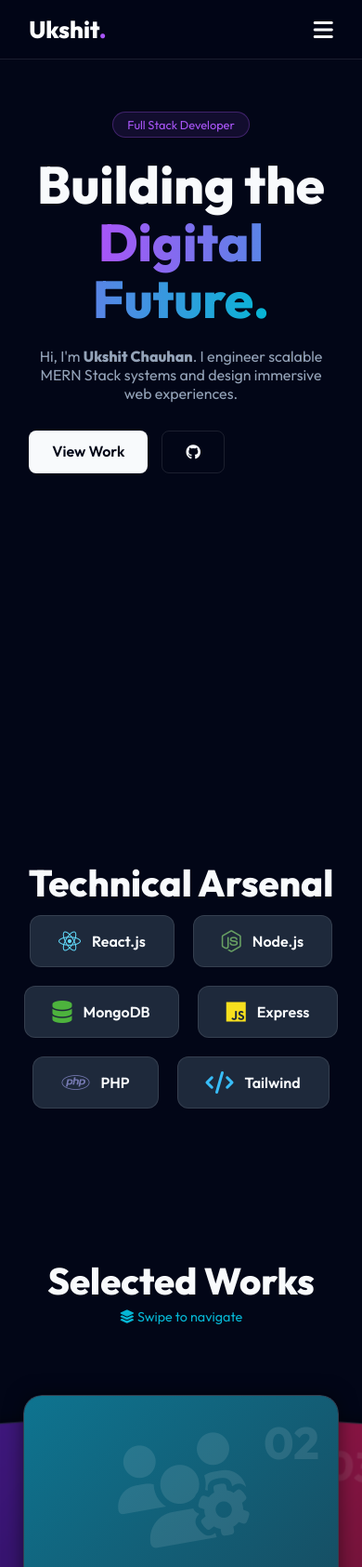
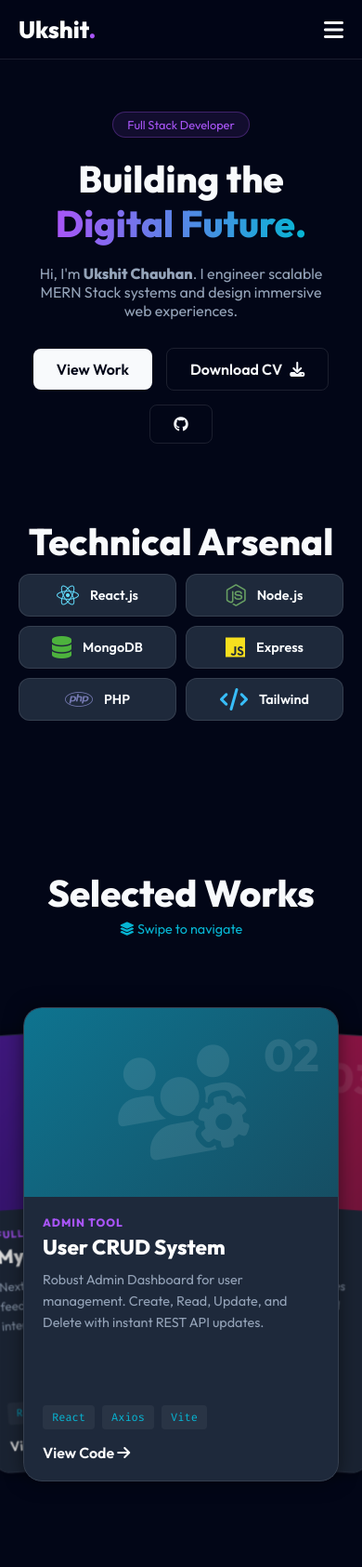
Before and after one commit to ukshitchauhan/Portfolio, a plain HTML site: page index.html in a window 390 px wide. Shown: the top 1685 px of the page at 93% size. Drawn offline with nearby package versions, Linux system fonts and the light colour scheme.

Commit message:
resume update

```diff
--- a/index.html
+++ b/index.html
@@ -40,9 +40,17 @@
                 Hi, I'm <strong>Ukshit Chauhan</strong>. I engineer scalable
                 <span class="highlight">MERN Stack</span> systems and design immersive web experiences.
             </p>
+
             <div class="hero-btns">
                 <a href="#projects" class="btn primary">View Work</a>
-                <a href="https://github.com/ukshitchauhan" target="_blank" class="btn outline"><i class="fab fa-github"></i></a>
+
+                <a href="resume.pdf" download="Ukshit_Chauhan_Resume" class="btn outline">
+                    Download CV <i class="fas fa-download"></i>
+                </a>
+
+                <a href="https://github.com/ukshitchauhan" target="_blank" class="btn outline">
+                    <i class="fab fa-github"></i>
+                </a>
             </div>
         </div>
 
@@ -93,9 +101,9 @@
                             <div class="project-number">01</div>
                         </div>
                         <div class="card-info">
-                            <div class="card-meta">Full Stack</div>
+                            <div class="card-meta">Full Stack Social</div>
                             <h3>MyApp Social</h3>
-                            <p>A full-stack web application built using MongoDB, Express.js, React, and Node.js with JWT Authentication, protected routes, and a clean, scalable folder structure.</p>
+                            <p>Next-gen social platform featuring real-time feeds, secure JWT authentication, and interactive dashboards.</p>
                             <div class="tags">
                                 <span>React</span><span>Node</span><span>MongoDB</span>
                             </div>
@@ -113,9 +121,9 @@
                         <div class="card-info">
                             <div class="card-meta">Admin Tool</div>
                             <h3>User CRUD System</h3>
-                            <p>Admin Dashboard for user management. Create, Read, Update, and Delete with instant REST API updates.</p>
+                            <p>Robust Admin Dashboard for user management. Create, Read, Update, and Delete with instant REST API updates.</p>
                             <div class="tags">
-                                <span>React</span><span>Node</span><span>MongoDB</span>
+                                <span>React</span><span>Axios</span><span>Vite</span>
                             </div>
                             <a href="#" class="btn-link">View Code <i class="fas fa-arrow-right"></i></a>
                         </div>
--- a/script.js
+++ b/script.js
@@ -35,8 +35,10 @@ document.querySelectorAll('a[href^="#"]').forEach(anchor => {
         // Close mobile menu if open
         navLinks.classList.remove('active');
         const icon = hamburger.querySelector('i');
-        icon.classList.remove('fa-times');
-        icon.classList.add('fa-bars');
+        if(icon) {
+            icon.classList.remove('fa-times');
+            icon.classList.add('fa-bars');
+        }
 
         // Scroll to section
         document.querySelector(this.getAttribute('href')).scrollIntoView({
--- a/style.css
+++ b/style.css
@@ -13,24 +13,22 @@
 
 * { margin: 0; padding: 0; box-sizing: border-box; }
 html { scroll-behavior: smooth; }
-/* style.css - Add this at the very top */
+
+/* Global overflow fix for mobile */
 html, body {
     width: 100%;
-    overflow-x: hidden; /* Crucial: Stops side-scrolling */
-    position: relative; /* Helps contain absolute elements */
-}
-body {
+    overflow-x: hidden;
+    position: relative;
     background-color: var(--bg-dark);
     color: var(--text-main);
     font-family: var(--font-heading);
-    overflow-x: hidden;
 }
 
-/* --- Navbar (Fixed & Working) --- */
+/* --- Navbar --- */
 .navbar {
     display: flex; justify-content: space-between; align-items: center;
     padding: 15px 8%;
-    position: fixed; width: 100%; top: 0; z-index: 9999; /* High z-index to sit on top of cards */
+    position: fixed; width: 100%; top: 0; z-index: 9999;
     backdrop-filter: blur(15px); background: rgba(2, 6, 23, 0.85);
     border-bottom: 1px solid var(--border-color);
 }
@@ -41,7 +39,6 @@ body {
 .nav-links a { color: var(--text-muted); text-decoration: none; font-weight: 500; transition: 0.3s; font-size: 0.95rem; }
 .nav-links a:hover { color: #fff; }
 
-/* Contact Button in Nav */
 .btn-nav {
     color: var(--primary) !important;
     border: 1px solid rgba(168,85,247,0.3);
@@ -58,11 +55,12 @@ body {
 .badge { display: inline-block; padding: 5px 15px; border-radius: 50px; background: rgba(168,85,247,0.1); color: var(--primary); border: 1px solid rgba(168,85,247,0.3); font-size: 0.8rem; margin-bottom: 20px; }
 .bio { color: var(--text-muted); max-width: 500px; margin-bottom: 30px; }
 
-/* Buttons */
-.hero-btns { display: flex; gap: 15px; }
-.btn { padding: 12px 25px; border-radius: 8px; font-weight: 600; text-decoration: none; transition: 0.3s; }
+/* Buttons with Wrap Support */
+.hero-btns { display: flex; gap: 15px; flex-wrap: wrap; align-items: center; }
+.btn { padding: 12px 25px; border-radius: 8px; font-weight: 600; text-decoration: none; transition: 0.3s; display: inline-flex; align-items: center; gap: 8px; }
 .btn.primary { background: var(--text-main); color: var(--bg-dark); }
 .btn.outline { border: 1px solid var(--border-color); color: var(--text-main); }
+.btn.outline:hover { background: rgba(255,255,255,0.1); border-color: #fff; }
 
 /* --- Code Block --- */
 .code-block {
@@ -96,26 +94,25 @@ body {
 .skill-card:hover { transform: translateY(-5px); border-color: var(--primary); }
 .skill-card i { font-size: 1.5rem; }
 
-/* --- STACKED CARDS PROJECT SECTION --- */
+/* --- Projects (New Bigger Cards) --- */
 .section-header.center { text-align: center; margin-bottom: 50px; }
 .section-heading { font-size: 2.5rem; margin-bottom: 10px; }
 .swipe-hint { color: var(--secondary); font-size: 0.9rem; animation: bounce 2s infinite; }
 
-/* Fixed Dimensions for the Stack Effect */
+/* Desktop Card Size */
 .swiper {
-    width: 500px;   /* Card Width */
-    height: 700px;  /* Card Height */
+    width: 100%;
+    max-width: 420px; /* Big elegant card size */
+    height: 600px;
     padding-top: 20px;
     padding-bottom: 50px;
 }
 
 .swiper-slide {
     border-radius: 20px;
-    /* This shadow creates depth for the stack */
     box-shadow: 0 0 20px rgba(0,0,0,0.5);
 }
 
-/* Solid Card Design */
 .solid-card {
     width: 100%; height: 100%;
     background: var(--card-solid);
@@ -156,75 +153,78 @@ body {
 .btn-link { color: #fff; text-decoration: none; font-size: 1rem; font-weight: 600; }
 .btn-link:hover { color: var(--primary); }
 
-/* --- FOOTER (New Design) --- */
+/* --- Footer --- */
 .contact-section {
     text-align: center;
     padding: 100px 5%;
     display: flex; flex-direction: column; align-items: center; justify-content: center;
 }
-
 .cta-heading { font-size: 2.5rem; margin-bottom: 30px; font-weight: 800; }
-
-/* The White Button */
 .btn-white {
-    background-color: #ffffff;
-    color: #000000;
-    font-weight: 700;
-    padding: 16px 40px;
-    border-radius: 50px;
-    text-decoration: none;
-    font-size: 1.1rem;
-    transition: transform 0.3s ease;
-    margin-bottom: 40px;
+    background-color: #ffffff; color: #000000; font-weight: 700;
+    padding: 16px 40px; border-radius: 50px; text-decoration: none;
+    font-size: 1.1rem; transition: transform 0.3s ease; margin-bottom: 40px;
 }
 .btn-white:hover { transform: scale(1.05); box-shadow: 0 0 20px rgba(255,255,255,0.3); }
-
 .social-icons { display: flex; gap: 25px; font-size: 2rem; }
 .social-icons a { color: var(--text-muted); transition: 0.3s; }
 .social-icons a:hover { color: #fff; transform: translateY(-3px); }
 
-/* Animations */
 @keyframes bounce { 0%, 100% { transform: translateY(0); } 50% { transform: translateY(-5px); } }
 
-/* Mobile */
+/* --- FULL RESPONSIVE FIX --- */
+@media (max-width: 768px) {
 
-@media (max-width: 768px) {
-    .hero { flex-direction: column; text-align: center; padding-top: 120px; }
-    .code-block { display: none; }
+    /* 1. Global Padding Reset */
+    .navbar, .hero, .section, .contact-section {
+        padding-left: 20px !important;
+        padding-right: 20px !important;
+        width: 100%;
+        box-sizing: border-box;
+    }
+
+    /* 2. Navbar Fix */
+    .navbar { justify-content: space-between; padding-top: 15px; padding-bottom: 15px; }
+    .nav-links {
+        width: 100vw; left: 0;
+        background: rgba(2,6,23,0.98); flex-direction: column; padding: 80px 20px;
+        transform: translateY(-100%); transition: 0.3s; z-index: -1;
+        opacity: 0; pointer-events: none; position: absolute; top: 100%;
+    }
+    .nav-links.active { transform: translateY(0); opacity: 1; pointer-events: all; }
     .hamburger { display: block; }
 
-    .nav-links {
-        position: absolute; top: 100%; left: 0; width: 100%;
-        background: rgba(2,6,23,0.98); flex-direction: column; padding: 40px;
-        transform: translateY(-100%); transition: 0.3s; z-index: -1;
-        opacity: 0; pointer-events: none;
+    /* 3. Hero Section (Text Size) */
+    .hero {
+        padding-top: 120px !important;
+        display: flex; flex-direction: column;
+        text-align: center; align-items: center;
+        min-height: auto;
     }
-    .nav-links.active { transform: translateY(0); opacity: 1; pointer-events: all; }
+    .hero h1 { font-size: 2.5rem; line-height: 1.2; width: 100%; }
+    .bio { font-size: 1rem; max-width: 100%; padding: 0 10px; }
+    .hero-btns { justify-content: center; width: 100%; }
+    .code-block { display: none; }
 
-    /* --- MOBILE CARD FIXES --- */
+    /* 4. Skills & Projects */
+    .skills-grid { gap: 10px; }
+    .skill-card { padding: 10px 20px; font-size: 0.9rem; flex: 1 1 40%; justify-content: center; }
+
+    /* CARD FIXES FOR MOBILE */
     .swiper {
-        width: 340px;   /* Slightly wider for mobile to fit text */
-        height: 580px;  /* Taller to ensure button fits */
+        width: 100% !important;
+        max-width: 340px !important;
+        height: 580px;
+        overflow: visible;
+        margin: 0 auto;
     }
+    .card-visual { height: 40%; }
+    .card-info { height: 60%; padding: 20px; }
+    .card-info h3 { font-size: 1.4rem; }
+    .card-info p { font-size: 0.9rem; margin-bottom: 15px; }
+    .tags { margin-bottom: 15px; }
 
-    .cta-heading { font-size: 2rem; }
-
-    /* Shrink the image part on mobile to give text more room */
-    .card-visual {
-        height: 40%;    /* Reduced from 50% */
-    }
-    .card-info {
-        height: 60%;    /* Increased text area to 60% */
-        padding: 20px;  /* Reduce padding slightly to save space */
-    }
-
-    /* Make text slightly smaller on mobile so it doesn't push button out */
-    .card-info p {
-        font-size: 0.9rem;
-        margin-bottom: 15px; /* Ensure space before tags */
-    }
-
-    .tags {
-        margin-bottom: 15px; /* Reduce gap before button */
-    }
+    /* 5. Contact Section */
+    .cta-heading { font-size: 2rem; line-height: 1.2; }
+    .btn-white { width: 100%; max-width: 250px; }
 }
```
Also changed, not shown: 1 other file.
